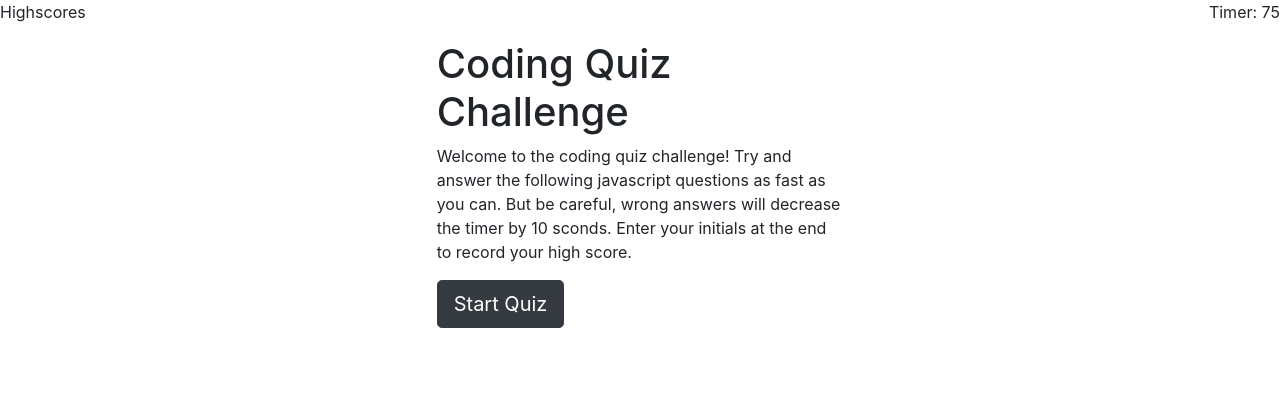
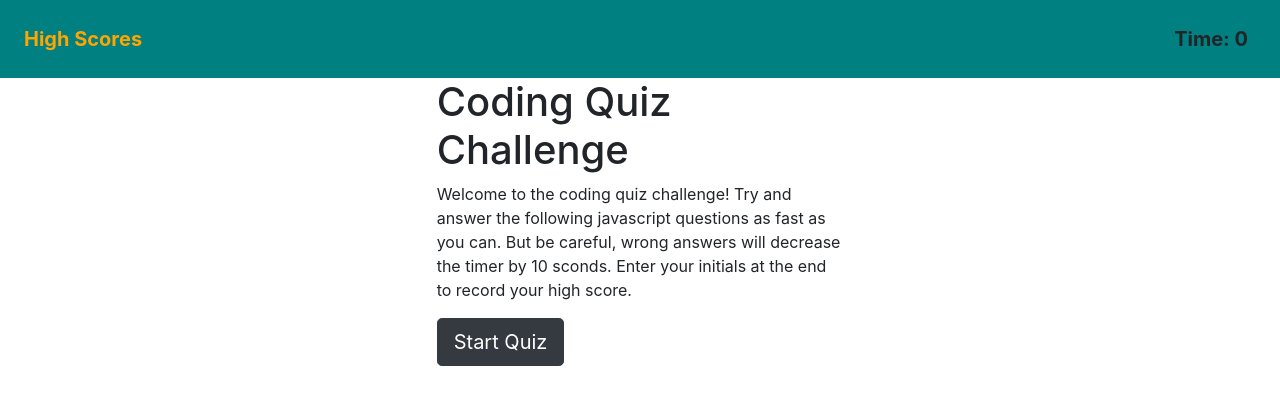
Before and after one commit to jvernot/JavaScript-Code-Quiz, a plain HTML site: page index.html in a window 1280 px wide. Drawn offline with nearby package versions, Linux system fonts and the light colour scheme.

Commit message:
refactored header, created highscores.html, styles header

```diff
--- a/index.html
+++ b/index.html
@@ -12,16 +12,13 @@
 
 </head>
 <body>
+    <header class="p-4">
+        <a id=highscores href="highscores.html">High Scores</a>
+        <div id="timer" class="float-right mr-2">Time: 0</div>
+    </header>
+
+
     <div class="conatiner">
-        <div class="row">
-            <div class="col-2">
-                <p class="highscores">Highscores</p>
-            </div>
-            <div class="col-8"></div>
-            <div class="col-2 text-right">
-                <p class="timer">Timer: 75</p>
-            </div>
-        </div>
 
         <div class="row">
             <div class="col-4"></div>
--- a/script.js
+++ b/script.js
@@ -1,7 +1,38 @@
 
 $(document).ready(function() {
 
-    console.log("test")
+    var questions = [
+        {
+            title: "What is the correct way to write an array in JavaScript?",
+            choices: ["var animals = 'dog', 'cat', 'turtle'", "var animals = 1 = (dog), 2 = (cat) 3 = (turtle)", "var animals = (1:dog, 2:cat, 3:turtle)", "var animals = ['dog', 'cat', 'turtle']"],
+            answer: "var animals = ['dog', 'cat', 'turtle']"
+        },
+        {
+            title: "A JavaScript function is enclosed within ______.",
+            choices: ["quotes", "curly brackets", "parentheses", "square brackets"],
+            answer: "curly brackets"
+        },
+        {
+            title: "Which opertor is used to assign a value to a variable?",
+            choices: ["-", "*", "=", "/"],
+            answer: "="
+        },
+        {
+            title: "Which of the following demonstrates the proper syntax of an IF statement in JavaScript",
+            choices: ["if x = 5", "if x = 5 then", "if (x ===5)", "if x =5 then"],
+            answer: "if (x ===5)"
+        },
+        {
+            title: "Which is the proper syntax of the start of a for loop",
+            choices: ["for i = 1 to 10", "for(i = 10; i > 10)", "for (i <= 10; i++)", "for (i = 0; i < 10; i++)"],
+            answer: "for (i = 0; i < 10; i++)"
+        },
+        {
+            title: "Is JavaScript case-sensitive?",
+            choices: ["Yes", "No", "Only on the weekends", "Never"],
+            answer: "Yes"
+        },
+    ];
 
     var secondsLeft = 75;
 
@@ -38,38 +69,6 @@ $(document).ready(function() {
     })
 
 
-    var questions = [
-        {
-            title: "What is the correct way to write an array in JavaScript?",
-            choices: ["var animals = 'dog', 'cat', 'turtle'", "var animals = 1 = (dog), 2 = (cat) 3 = (turtle)", "var animals = (1:dog, 2:cat, 3:turtle)", "var animals = ['dog', 'cat', 'turtle']"],
-            answer: "var animals = ['dog', 'cat', 'turtle']"
-        },
-        {
-            title: "A JavaScript function is enclosed within ______.",
-            choices: ["quotes", "curly brackets", "parentheses", "square brackets"],
-            answer: "curly brackets"
-        },
-        {
-            title: "Which opertor is used to assign a value to a variable?",
-            choices: ["-", "*", "=", "/"],
-            answer: "="
-        },
-        {
-            title: "Which of the following demonstrates the proper syntax of an IF statement in JavaScript",
-            choices: ["if x = 5", "if x = 5 then", "if (x ===5)", "if x =5 then"],
-            answer: "if (x ===5)"
-        },
-        {
-            title: "Which is the proper syntax of the start of a for loop",
-            choices: ["for i = 1 to 10", "for(i = 10; i > 10)", "for (i <= 10; i++)", "for (i = 0; i < 10; i++)"],
-            answer: "for (i = 0; i < 10; i++)"
-        },
-        {
-            title: "Is JavaScript case-sensitive?",
-            choices: ["Yes", "No", "Only on the weekends", "Never"],
-            answer: "Yes"
-        },
-    ];
 
 
 
--- a/style.css
+++ b/style.css
@@ -1,4 +1,19 @@
-.container {
-    margin: 10px;
-    padding: 10px;
+header {
+    background-color: teal;
 }
+
+#timer {
+    font-size: 20px;
+    font-weight: bolder;
+}
+
+#highscores {
+    text-decoration: none;
+    font-weight: bolder;
+    font-size: 20px;
+    color: orange
+}
+
+#highscores:hover {
+    color: grey;
+}
```
Also changed, not shown: highscores.html (added).
